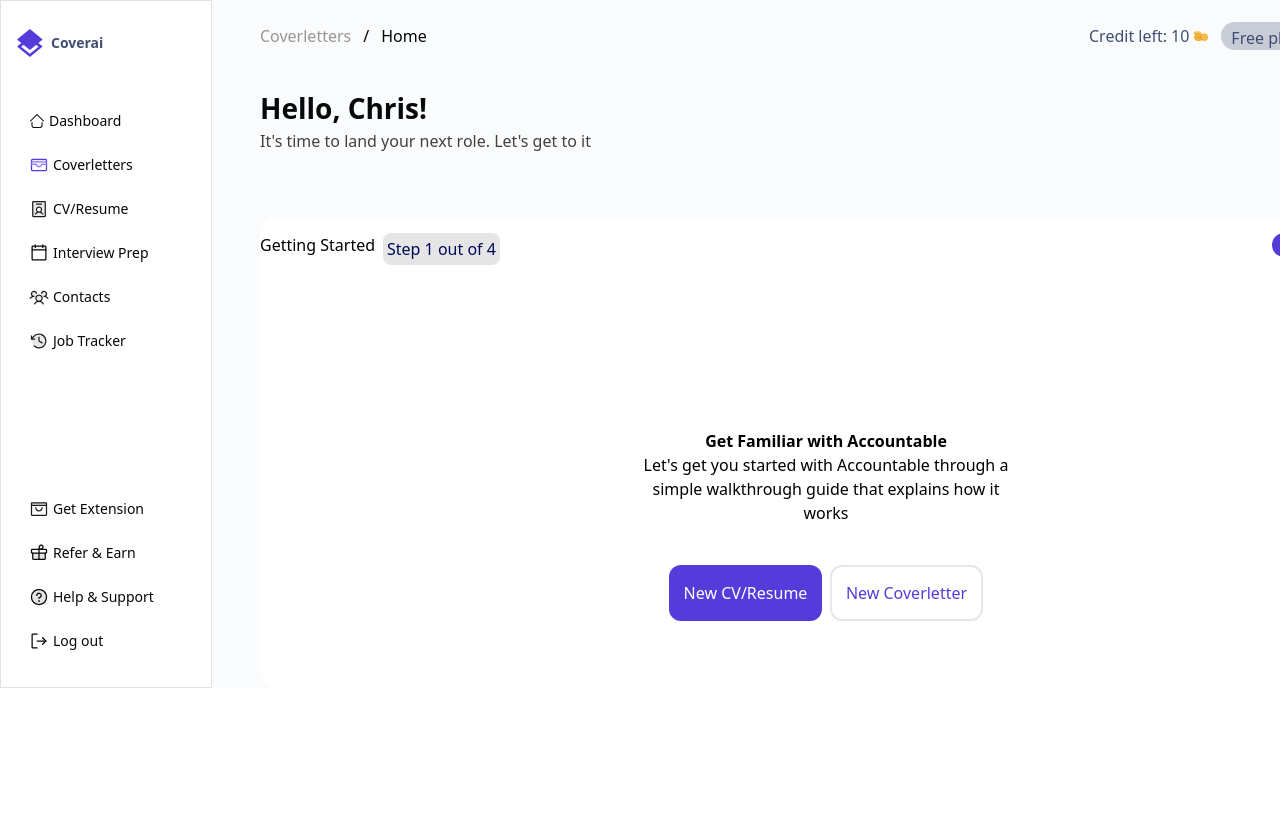
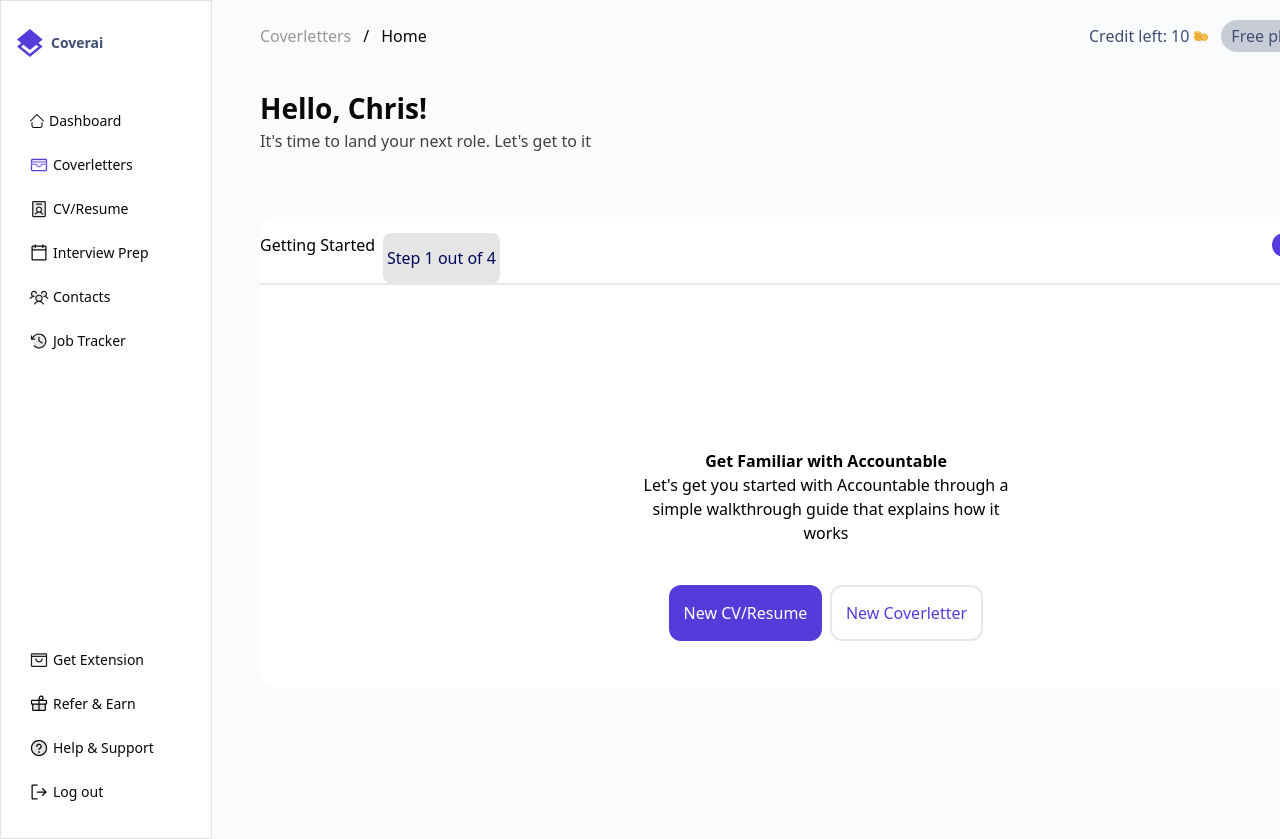
Before and after one commit to Adebisi1234/coverai, a React (Vite) app: page / in a window 1280 px wide. Shown: the top 839 px of the page. Before the commit the page ends 800 px from the top, so only its background shows below. Built offline with nearby package versions, Linux system fonts and the light colour scheme.

Commit message:
feat: making it picture perfect

```diff
--- a/src/components/Header.tsx
+++ b/src/components/Header.tsx
@@ -9,7 +9,7 @@ const Header = () => {
         </button>
       </div>
 
-      <div className="details h-[28px] flex center gap-3">
+      <div className="details h-[28px] flex items-center gap-3">
         <p className="flex w-fit gap-1 text-[#3f4e72] items-center justify-">
           Credit left: <span>10</span> <img src="/token.png" alt="token" />
         </p>
--- a/src/pages/Home.tsx
+++ b/src/pages/Home.tsx
@@ -15,8 +15,8 @@ const Home = () => {
               It's time to land your next role. Let's get to it
             </p>
           </div>
-          <div className="main mx-auto w-[1132px] py-4 pb-[151px] flex h-[471px] flex-col items-center gap-[82px] bg-[#fff] border-[#e6e6e6] rounded-[16px]">
-            <div className="head flex w-full justify-between h-[52px] border-b-[#EAEDEF]">
+          <div className="main mx-auto w-[1132px] py-4 mb-[151px] flex h-[471px] flex-col items-center gap-[82px] bg-[#fff] border-[#e6e6e6] rounded-[16px]">
+            <div className="head flex w-full justify-between h-[52px] border-b-2">
               <div className="flex gap-2">
                 <h3>Getting Started</h3>
                 <button className="bg-black/10 p-1 rounded-lg text-[#00085A]">
```
